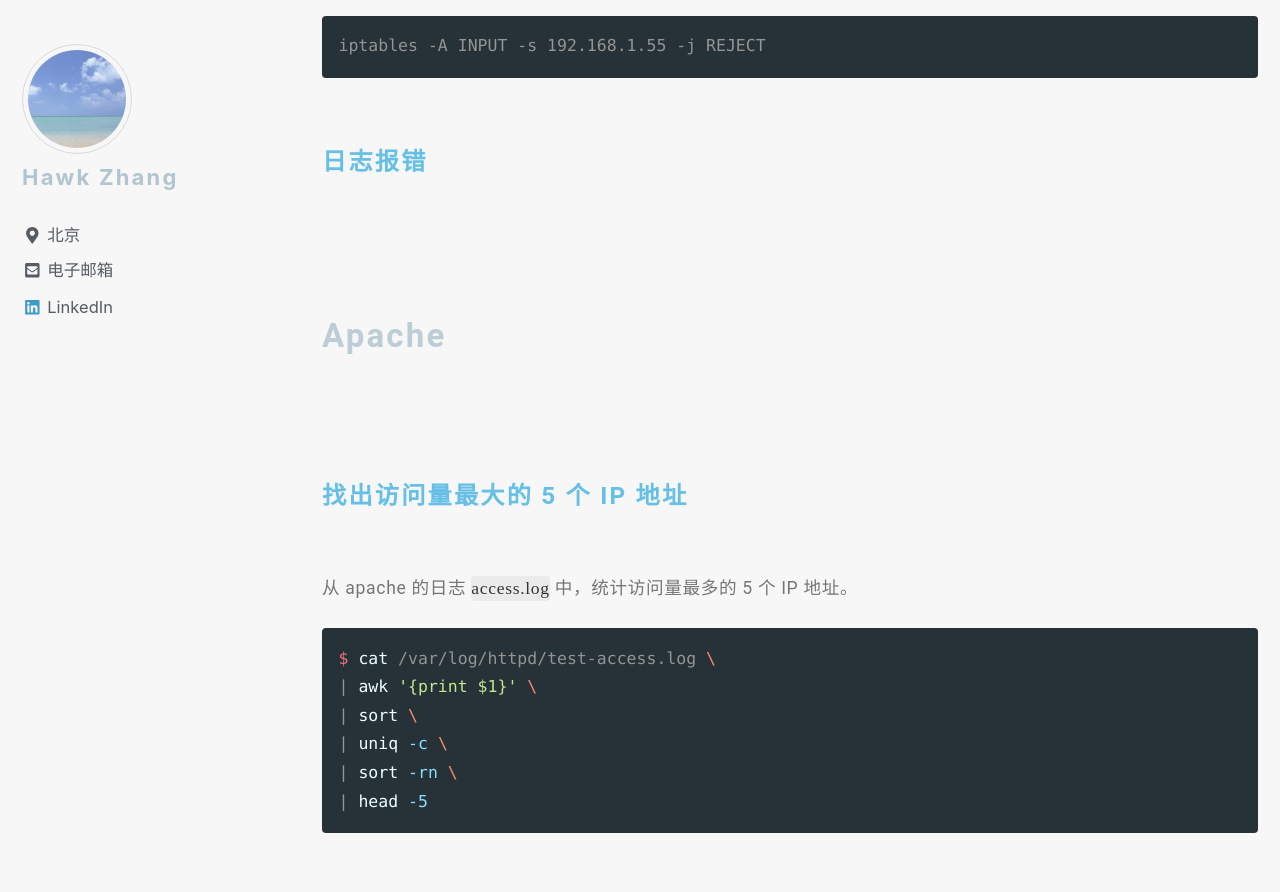
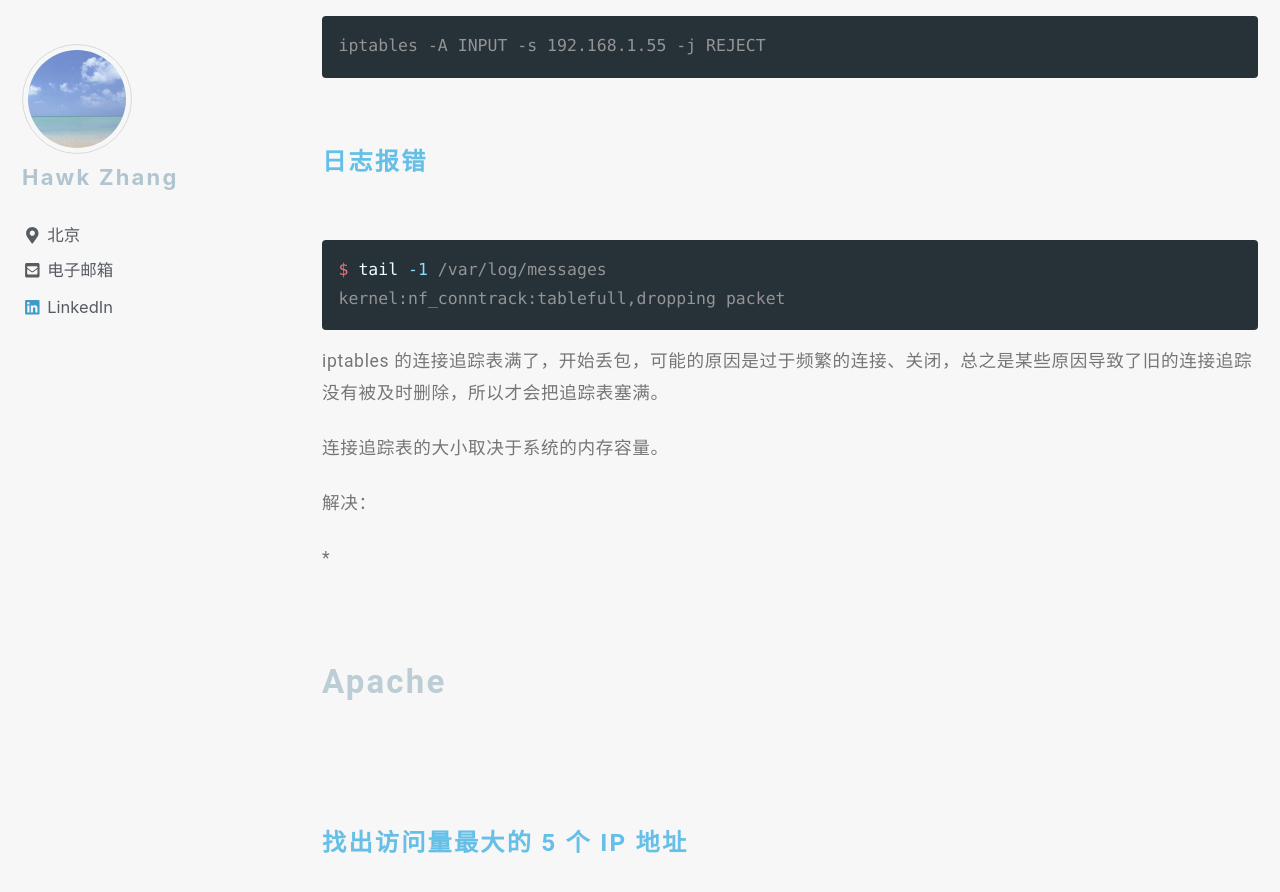
Before and after one commit to narru888/linotes_note, a Jekyll site: the page built from _posts/devop/2017-05-01-troubleshooting.md, in a window 1280 px wide and 900 px high, scrolled down 7579 px. Shown: the top 892 px of the window. Built offline with Jekyll 4.4.1, drawn with Linux system fonts in a browser that asks for light colours; nearby versions of some CDN libraries; a script that is not in the unit is left out.

Commit message:
update on 2018-09-01 08:20:01 CST

````diff
--- a/_posts/devop/2017-05-01-troubleshooting.md
+++ b/_posts/devop/2017-05-01-troubleshooting.md
@@ -258,7 +258,18 @@ iptables -A INPUT -s 192.168.1.55 -j REJECT
 
 #### 日志报错
 
+```bash
+$ tail -1 /var/log/messages
+kernel:nf_conntrack:tablefull,dropping packet
+```
 
+iptables 的连接追踪表满了，开始丢包，可能的原因是过于频繁的连接、关闭，总之是某些原因导致了旧的连接追踪没有被及时删除，所以才会把追踪表塞满。
+
+连接追踪表的大小取决于系统的内存容量。
+
+解决：
+
+*
 
 
 
````
